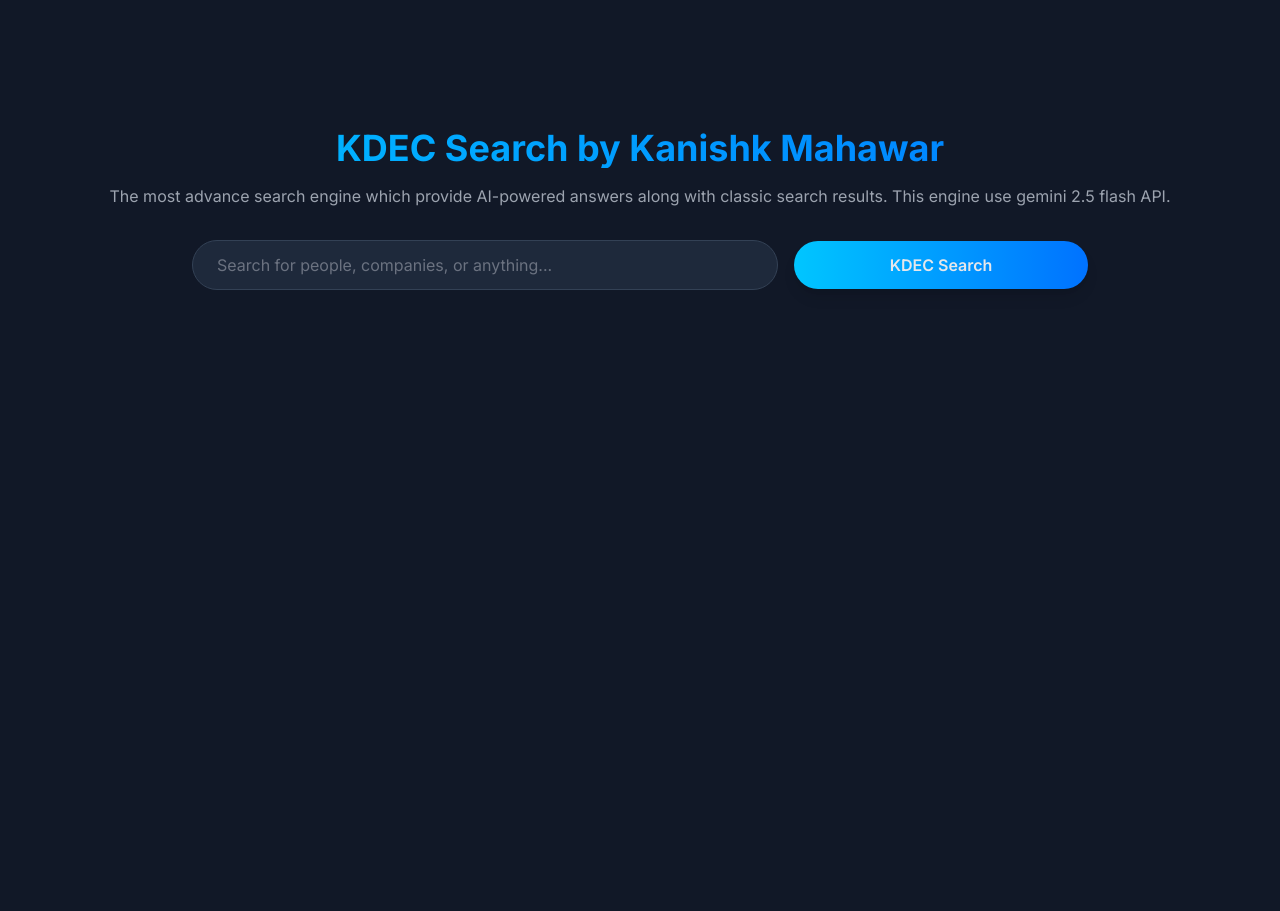
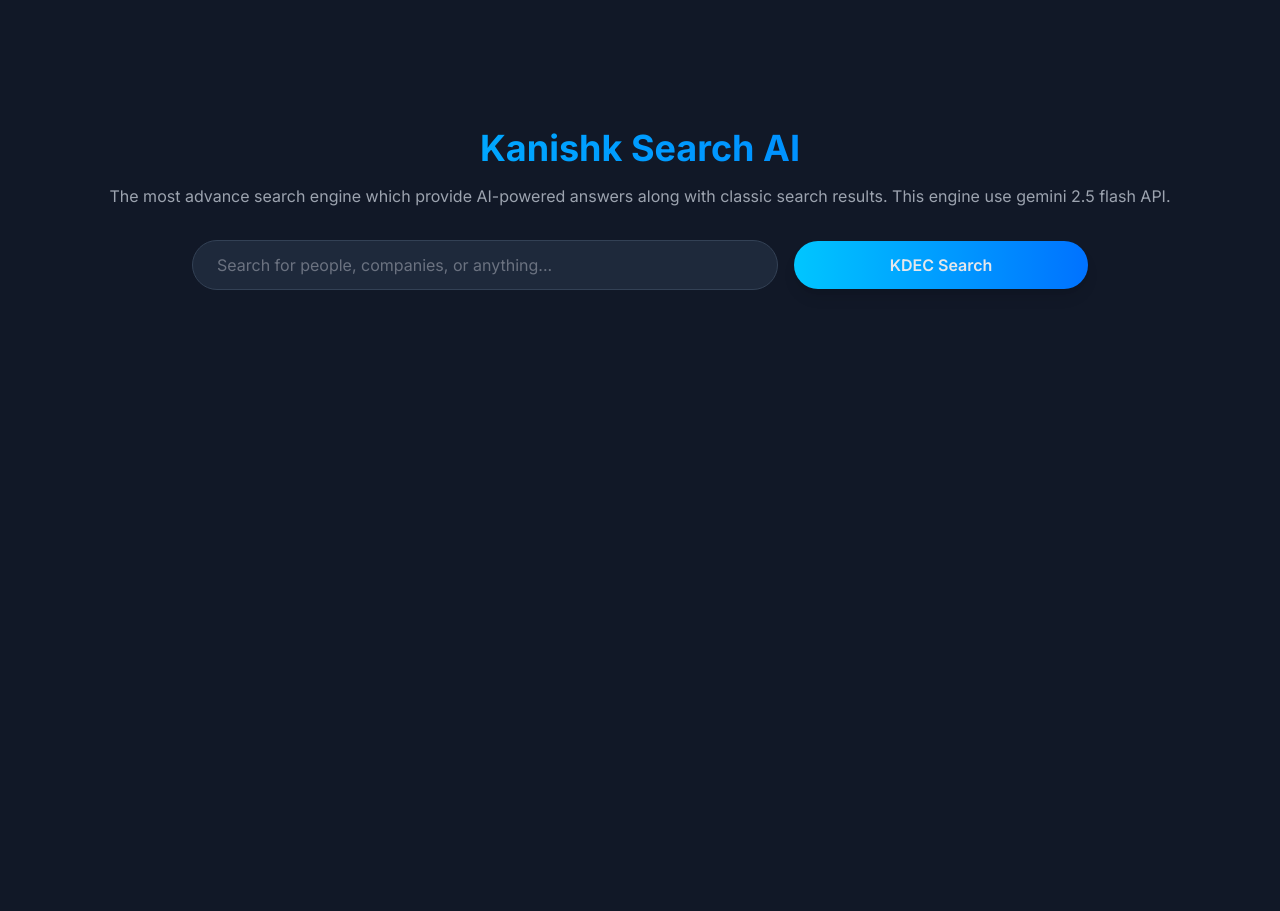
Before and after one commit to kanishk2007dev/kanishk, a plain HTML site: page index.html in a window 1280 px wide. Shown: the part 2060-2971 px from the top of the page. Drawn offline with nearby package versions, Linux system fonts and the light colour scheme.

Commit message:
xdfvbasd
fgbn

Signed-off-by: Kanishk Mahawar <209306087+kanishk2007dev@users.noreply.github.com>

```diff
--- a/index.html
+++ b/index.html
@@ -265,7 +265,7 @@
 
         <!-- KDEC Search by Kanishk Mahawar Section -->
         <section id="search" class="container mx-auto px-4 py-16 md:py-24">
-            <h2 class="text-3xl sm:text-4xl font-bold text-center mb-4 neon-text-gradient">KDEC Search by Kanishk Mahawar</h2>
+            <h2 class="text-3xl sm:text-4xl font-bold text-center mb-4 neon-text-gradient">Kanishk Search AI</h2>
             <p class="text-center text-gray-400 mb-8">The most advance search engine which provide AI-powered answers along with classic search results. This engine use gemini 2.5 flash API.</p>
             <div class="max-w-4xl mx-auto space-y-8">
                 <form id="searchForm" class="flex flex-col sm:flex-row items-center space-y-4 sm:space-y-0 sm:space-x-4">
```
